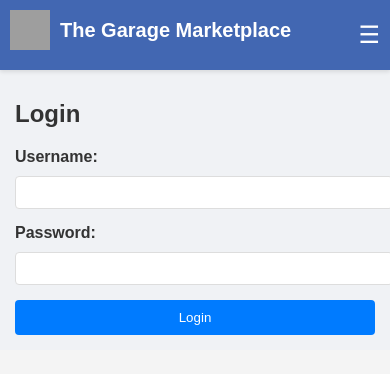
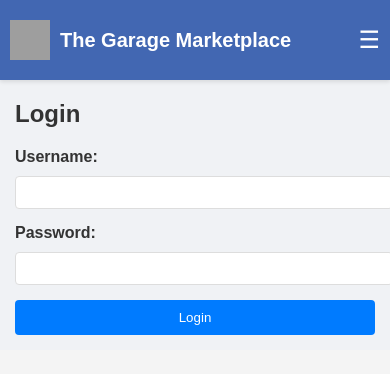
Before and after one commit to lalekan/The-Garage-Marketplace-Frontend, a React (Vite) app: page /login in a window 390 px wide. Shown: the top 374 px of the page. Built offline with nearby package versions, Linux system fonts and the light colour scheme; grey boxes are pictures that could not be loaded.

Commit message:
fixed navbar height

```diff
--- a/src/styles/Navbar.css
+++ b/src/styles/Navbar.css
@@ -10,7 +10,7 @@
   width: 100%;
   z-index: 1000;
   box-shadow: 0 2px 4px rgba(0, 0, 0, 0.1);
-  height: 70px;
+  height: 80px;
   box-sizing: border-box;
 }
 
@@ -18,6 +18,7 @@
   display: flex;
   flex-direction: column;
   align-items: flex-start;
+  margin-bottom: 0 0 15px;
 }
 
 .menu-toggle {
@@ -97,14 +98,9 @@
     display: block;
   }
 
-  .navbar-left {
-    margin-bottom: 10px;
-  }
-
   .navbar-links {
     flex-wrap: wrap;
     justify-content: flex-end;
-    /* gap: 10px; */
   }
 
   .links-container {
```
